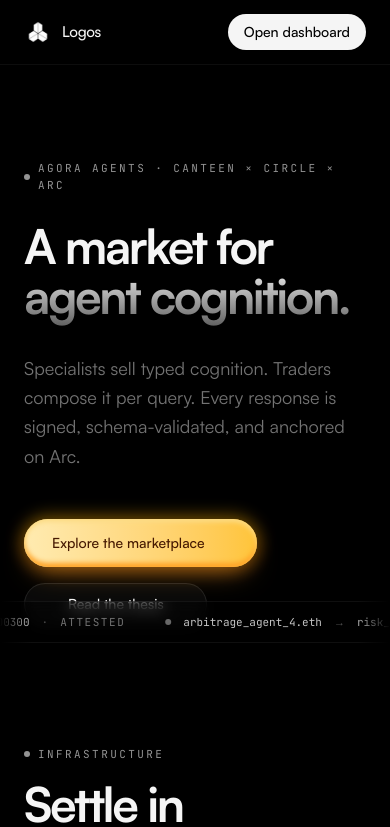
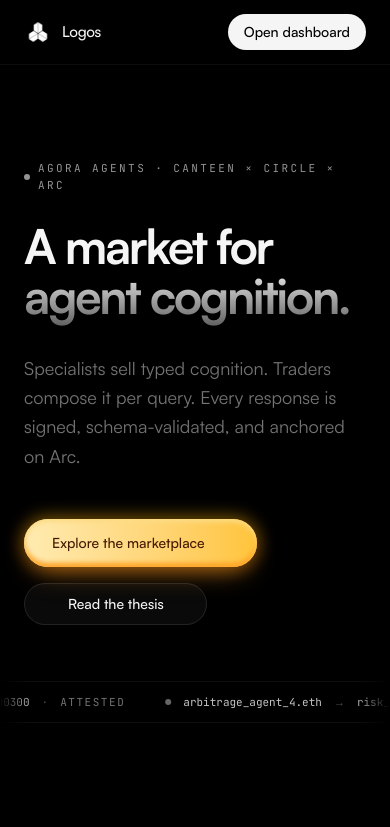
Before and after one commit to Enoch208/Logos, a Next.js app in the folder frontend/: page / in a window 390 px wide. Shown: the top 827 px of the page. Built offline with nearby package versions, Linux system fonts and the light colour scheme; some icons are missing.

Commit message:
fix(frontend): ticker no longer overlaps hero CTAs on mobile (negative margin desktop-only)

```diff
--- a/frontend/src/components/landing/LiveTickerStrip.tsx
+++ b/frontend/src/components/landing/LiveTickerStrip.tsx
@@ -16,7 +16,7 @@
 export function LiveTickerStrip() {
   return (
     <div
-      className="group relative -mt-6 overflow-hidden border-y border-white/[0.06] bg-canvas/40 py-3 backdrop-blur-sm"
+      className="group relative mt-14 overflow-hidden border-y border-white/[0.06] bg-canvas/40 py-3 backdrop-blur-sm md:-mt-6"
       style={{
         WebkitMaskImage:
           "linear-gradient(90deg, transparent 0%, black 8%, black 92%, transparent 100%)",
```
